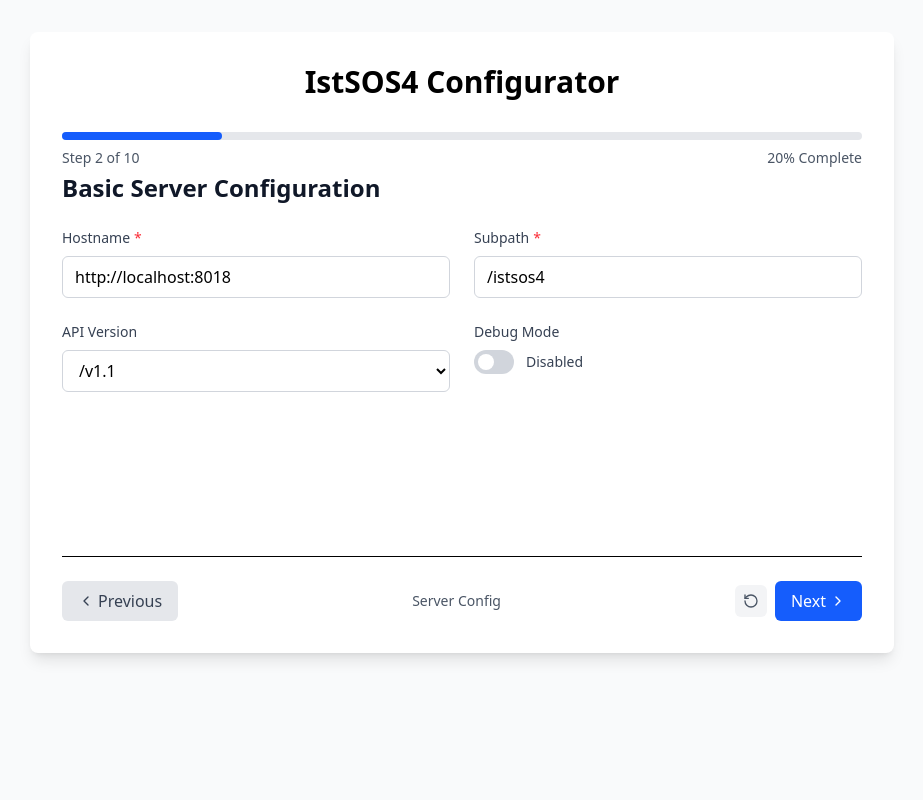
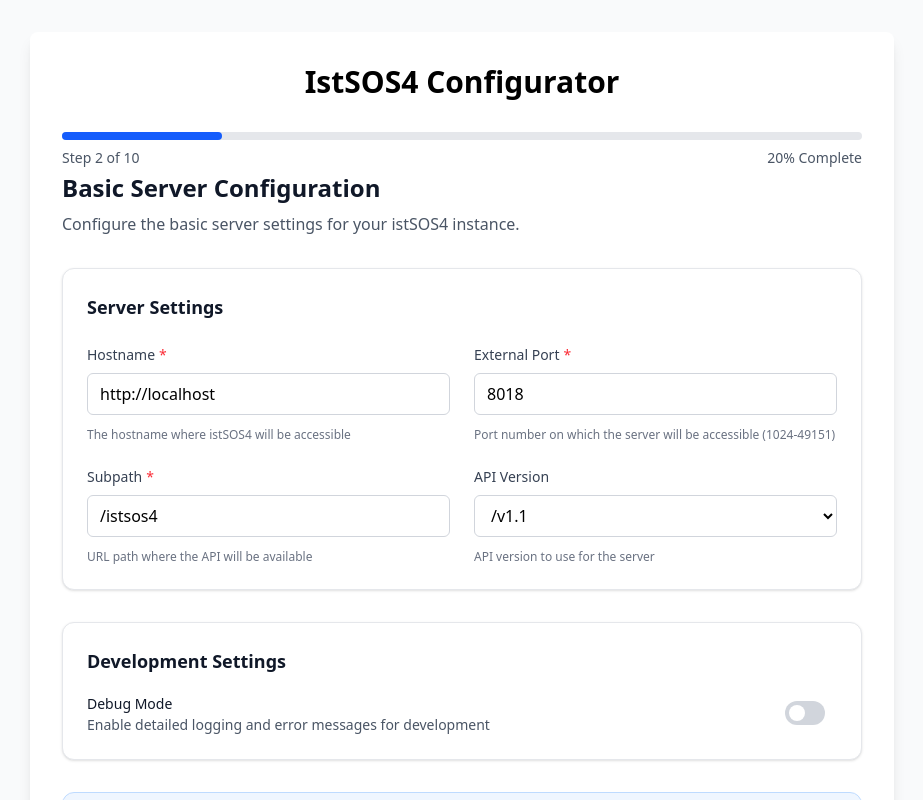
Before and after one commit to istSOS/istSOS4-wizard, a React (Vite) app in the folder istsos4-wizard/: page / in a window 1280 px wide. Both pictures are taken after a click on the button "Next". Shown: the top 800 px of the page, without its empty margins (178-1101 px from the left). Built offline with nearby package versions, Linux system fonts and the light colour scheme.

Commit message:
Enhance BasicServerStep and ReviewStep components with external port configuration and validation

```diff
--- a/istsos4-wizard/src/components/steps/BasicServerStep.jsx
+++ b/istsos4-wizard/src/components/steps/BasicServerStep.jsx
@@ -1,7 +1,7 @@
-import React from 'react';
-import { useWizard } from '../../hooks/useWizard';
-import FormField from '../common/FormField';
-import Toggle from '../common/Toggle';
+import React from "react";
+import { useWizard } from "../../hooks/useWizard";
+import FormField from "../common/FormField";
+import Toggle from "../common/Toggle";
 
 function BasicServerStep() {
   const { state, dispatch } = useWizard();
@@ -9,18 +9,31 @@
 
   const updateConfig = (field, value) => {
     dispatch({
-      type: 'UPDATE_CONFIG',
-      payload: { [field]: value }
+      type: "UPDATE_CONFIG",
+      payload: { [field]: value },
     });
   };
 
   const handleBlur = (field) => {
-    dispatch({ type: 'SET_FIELD_TOUCHED', payload: field });
+    dispatch({ type: "SET_FIELD_TOUCHED", payload: field });
   };
 
   return (
-    <div className="space-y-6">
-      <h2 className="text-2xl font-bold text-gray-900">Basic Server Configuration</h2>
+    <div className="space-y-8">
+      <div>
+        <h2 className="text-2xl font-bold text-gray-900">
+          Basic Server Configuration
+        </h2>
+        <p className="text-gray-600 mt-2">
+          Configure the basic server settings for your istSOS4 instance.
+        </p>
+      </div>
+
+      {/* Server Configuration Card */}
+      <div className="bg-white border border-gray-200 rounded-xl p-6 shadow-sm">
+        <h3 className="text-lg font-semibold text-gray-900 mb-6">
+          Server Settings
+        </h3>
 
         <div className="grid grid-cols-1 md:grid-cols-2 gap-6">
           <FormField
@@ -33,10 +46,32 @@
               type="url"
               className="w-full px-3 py-2 border border-gray-300 rounded-md focus:ring-2 focus:ring-blue-500 focus:border-blue-500"
               value={configuration.hostname}
-            onChange={(e) => updateConfig('hostname', e.target.value)}
-            onBlur={() => handleBlur('hostname')}
-            placeholder="http://localhost:8018"
+              onChange={(e) => updateConfig("hostname", e.target.value)}
+              onBlur={() => handleBlur("hostname")}
+              placeholder="http://localhost"
             />
+            <p className="text-xs text-gray-500 mt-1">
+              The hostname where istSOS4 will be accessible
+            </p>
+          </FormField>
+
+          <FormField
+            label="External Port"
+            error={validation.errors.externalPort}
+            fieldName="externalPort"
+            required
+          >
+            <input
+              type="number"
+              className="w-full px-3 py-2 border border-gray-300 rounded-md focus:ring-2 focus:ring-blue-500 focus:border-blue-500"
+              value={configuration.externalPort}
+              onChange={(e) => updateConfig("externalPort", e.target.value)}
+              onBlur={() => handleBlur("externalPort")}
+              placeholder="8018"
+            />
+            <p className="text-xs text-gray-500 mt-1">
+              Port number on which the server will be accessible (1024-49151)
+            </p>
           </FormField>
 
           <FormField
@@ -49,54 +84,96 @@
               type="text"
               className="w-full px-3 py-2 border border-gray-300 rounded-md focus:ring-2 focus:ring-blue-500 focus:border-blue-500"
               value={configuration.subpath}
-            onChange={(e) => updateConfig('subpath', e.target.value)}
-            onBlur={() => handleBlur('subpath')}
+              onChange={(e) => updateConfig("subpath", e.target.value)}
+              onBlur={() => handleBlur("subpath")}
               placeholder="/istsos4"
             />
+            <p className="text-xs text-gray-500 mt-1">
+              URL path where the API will be available
+            </p>
           </FormField>
 
           <FormField label="API Version">
             <select
               className="w-full px-3 py-2 border border-gray-300 rounded-md focus:ring-2 focus:ring-blue-500 focus:border-blue-500"
               value={configuration.version}
-            onChange={(e) => updateConfig('version', e.target.value)}
+              onChange={(e) => updateConfig("version", e.target.value)}
             >
               <option value="/v1.0">/v1.0</option>
               <option value="/v1.1">/v1.1</option>
             </select>
+            <p className="text-xs text-gray-500 mt-1">
+              API version to use for the server
+            </p>
           </FormField>
+        </div>
+      </div>
 
-        <FormField label="Debug Mode">
-          <div>
+      {/* Development Settings Card */}
+      <div className="bg-white border border-gray-200 rounded-xl p-6 shadow-sm">
+        <h3 className="text-lg font-semibold text-gray-900 mb-4">
+          Development Settings
+        </h3>
+
+        <div className="space-y-4">
+          <div className="flex items-center justify-between">
+            <div className="flex-1">
+              <label className="text-sm font-medium text-gray-900">
+                Debug Mode
+              </label>
+              <p className="text-sm text-gray-600">
+                Enable detailed logging and error messages for development
+              </p>
+            </div>
+            <div className="ml-6">
               <Toggle
                 checked={configuration.debug === 1}
-              onChange={(e) => updateConfig('debug', e.target.checked ? 1 : 0)}
-              label={configuration.debug === 1 ? 'Enabled' : 'Disabled'}
+                onChange={(e) =>
+                  updateConfig("debug", e.target.checked ? 1 : 0)
+                }
+                label=""
               />
+            </div>
+          </div>
+
           {configuration.debug === 1 && (
-              <p className="text-amber-600 text-sm mt-1">
-                ⚠ Debug mode should be disabled in production
+            <div className="bg-amber-50 border border-amber-200 rounded-lg p-4 mt-4">
+              <div className="flex items-start">
+                <div className="ml-3">
+                  <h4 className="text-sm font-medium text-amber-900">
+                    ⚠️ Development Mode Warning
+                  </h4>
+                  <p className="text-sm text-amber-800 mt-1">
+                    Debug mode should be disabled in production environments for
+                    security and performance reasons.
                   </p>
+                </div>
+              </div>
+            </div>
           )}
         </div>
-        </FormField>
       </div>
 
-      {/* Validation Summary */}
-      {Object.keys(validation.errors).length > 0 && (
-        <div className="bg-red-50 border border-red-200 rounded-lg p-4 mt-6">
-          <h3 className="text-sm font-semibold text-red-900 mb-2">
-            Please correct the following errors:
+      {/* Server URL Preview Card */}
+      <div className="bg-blue-50 border border-blue-200 rounded-xl p-6">
+        <h3 className="text-lg font-semibold text-blue-900 mb-4">
+          Server URL Preview
         </h3>
-          <ul className="text-sm text-red-700 space-y-1">
-            {Object.entries(validation.errors).map(([field, error]) =>
-              validation.touched[field] ? (
-                <li key={field}>• {error}</li>
-              ) : null
-            )}
-          </ul>
+        <div className="bg-white border border-blue-200 rounded-lg p-4">
+          <div className="text-sm text-gray-600 mb-1">
+            Your istSOS4 server will be available at:
           </div>
-      )}
+          <div className="text-lg font-mono text-blue-900 break-all">
+            {configuration.hostname}
+            {configuration.externalPort &&
+               `:${configuration.externalPort}`
+              }
+            {configuration.subpath}
+            {configuration.version}
+          </div>
+        </div>
+      </div>
+
     </div>
   );
 }
--- a/istsos4-wizard/src/components/steps/ReviewStep.jsx
+++ b/istsos4-wizard/src/components/steps/ReviewStep.jsx
@@ -25,6 +25,7 @@
 
 # Basic Server Configuration
 HOSTNAME=${configuration.hostname}
+EXTERNAL_PORT=${configuration.externalPort}
 SUBPATH=${configuration.subpath}
 VERSION=${configuration.version}
 DEBUG=${configuration.debug}
@@ -139,7 +140,7 @@
   api:
     image: ghcr.io/istsos/istsos4/api:1.9
     environment:
-      HOSTNAME: \${HOSTNAME}
+      HOSTNAME: \${HOSTNAME}:\${EXTERNAL_PORT}
       SUBPATH: \${SUBPATH}
       VERSION: \${VERSION}
       DEBUG: \${DEBUG}
@@ -176,7 +177,7 @@
     command: python3 generator.py
     working_dir: /dummy_data
     environment:
-      HOSTNAME: \${HOSTNAME}
+      HOSTNAME: \${HOSTNAME}:\${EXTERNAL_PORT}
       SUBPATH: \${SUBPATH}
       VERSION: \${VERSION}
       VERSIONING: \${VERSIONING}
--- a/istsos4-wizard/src/utils/constants.js
+++ b/istsos4-wizard/src/utils/constants.js
@@ -11,7 +11,8 @@
   // Configuration object
   configuration: {
     // Basic Server Configuration
-    hostname: 'http://localhost:8018',
+    hostname: 'http://localhost',
+    externalPort: 8018,
     subpath: '/istsos4',
     version: '/v1.1',
     debug: 0,
--- a/istsos4-wizard/src/utils/fieldValidations.js
+++ b/istsos4-wizard/src/utils/fieldValidations.js
@@ -5,6 +5,11 @@
   hostname: [
     ValidationRules.required,
     ValidationRules.url
+  ],
+  externalPort: [
+    ValidationRules.required,
+    ValidationRules.minValue(1024),
+    ValidationRules.maxValue(49151)
   ],
   subpath: [
     ValidationRules.required,
@@ -120,7 +125,7 @@
 
   switch (stepNumber) {
     case 2: // Basic Server Configuration
-      fieldsToValidate = ['hostname', 'subpath'];
+      fieldsToValidate = ['hostname', 'externalPort', 'subpath'];
       break;
 
     case 3: // Database Configuration
```
Lines whose indentation alone changed are shown as unchanged.
